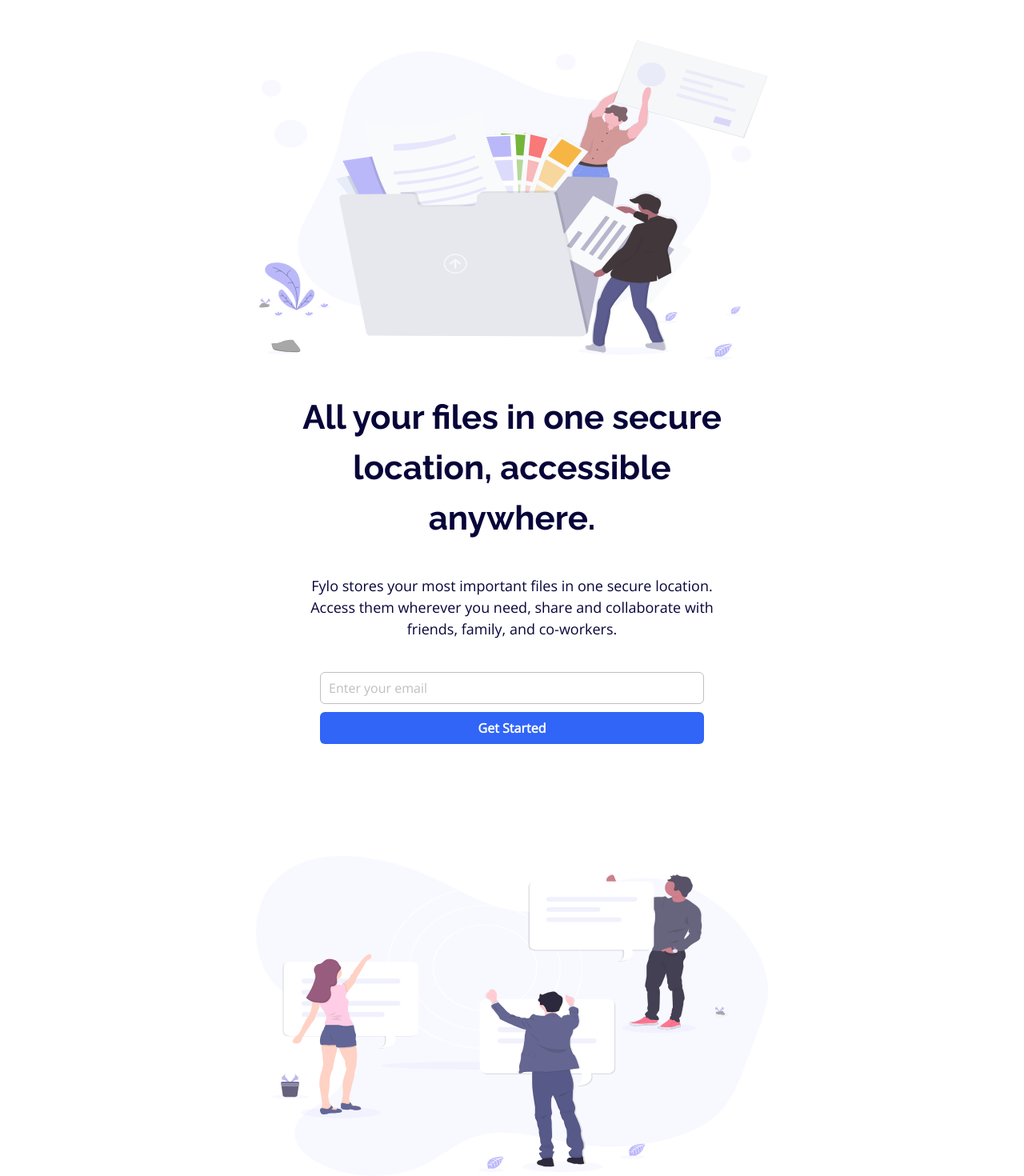
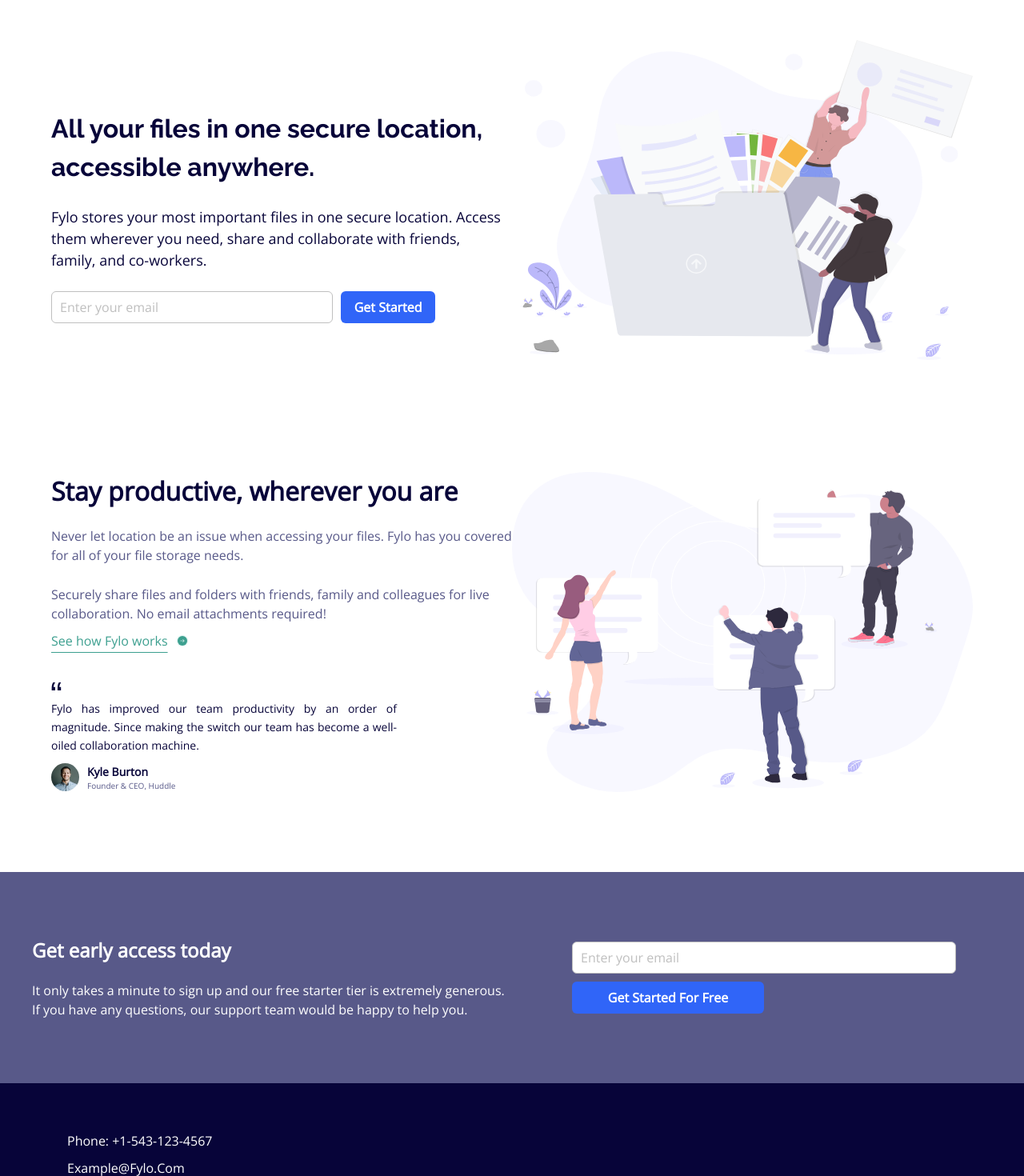
Before and after one commit to HernanAlvarado12/fylo-landing-app, a React (Vite) app: page / in a window 1280 px wide. Shown: the part 80-1550 px from the top of the page at 80% size. Built offline with nearby package versions, Linux system fonts and the light colour scheme.

Commit message:
main section for devices desktop

```diff
--- a/src/components/Form.jsx
+++ b/src/components/Form.jsx
@@ -1,16 +1,16 @@
 import { useState } from "react"
 import { Input } from "./Input"
 
-const Form = ({ value }) => {
+const Form = ({ classEmail, classSubtmit, classForm = '', value }) => {
     const [email, setEmail] = useState('')
 
     const handleEmail = (event) => setEmail(event.target.value)
     const handleSubmit = (event) => event.preventDefault();
 
     return (
-        <form className="w-full max-w-3xl mx-auto flex flex-col gap-y-1">
-            <Input type="email" color="gray" value={email} placeholder="Enter your email" handleChange={handleEmail} />
-            <Input type="submit" color="blue" value={value} handleClick={handleSubmit} />
+        <form className={`w-full max-w-3xl mx-auto flex flex-col gap-y-1 ${classForm}`}>
+            <Input classList={classEmail} type="email" color="gray" value={email} placeholder="Enter your email" handleChange={handleEmail} />
+            <Input classList={classSubtmit} type="submit" color="blue" value={value} handleClick={handleSubmit} />
         </form>
     )
 }
--- a/src/components/Input.jsx
+++ b/src/components/Input.jsx
@@ -1,11 +1,11 @@
 
 
-const Input = ({ type, value, color, placeholder, handleClick, handleChange }) => {
+const Input = ({ classList, type, value, color, placeholder, handleClick, handleChange }) => {
     const variants = {
         gray: 'text-gray border-gray placeholder:text-gray',
         blue: 'text-white font-bold bg-blue-100 border-transparent',
     }
-    return <input className={`w-full h-4 px-1 text-sm outline-none rounded-sm border ${variants[color]}`} type={type} value={value} placeholder={placeholder} onClick={handleClick} onChange={handleChange} />
+    return <input className={`w-full h-4 px-1 text-sm cursor-pointer outline-none rounded-sm border ${variants[color]} ${classList}`} type={type} value={value} placeholder={placeholder} onClick={handleClick} onChange={handleChange} />
 }
 
 Input.defaultProps = {
--- a/src/components/ListItem.jsx
+++ b/src/components/ListItem.jsx
@@ -1,5 +1,5 @@
 const ListItem = ({ text, color }) => {
-    return <li className={`text-sm font-normal capitalize ${color}`}>{text}</li>
+    return <li className={`text-sm font-normal capitalize cursor-pointer ${color}`}>{text}</li>
 }
 
 export { ListItem }
--- a/src/components/Main.jsx
+++ b/src/components/Main.jsx
@@ -1,38 +1,37 @@
+import { Input } from "./Input"
+import { Form } from "./Form"
+import { Picture } from "./Picture"
+import { useState } from "react"
 import illustrationOne from "../assets/illustration-1.svg"
 import illustrationTwo from "../assets/illustration-2.svg"
 import arrow from "../assets/arrow.svg"
 import quotes from "../assets/quotes.svg"
 import user from "../assets/testimonial.jpg"
-import { Input } from "./Input"
-import { Form } from "./Form"
-import { Picture } from "./Picture"
-import { useState } from "react"
+
 
 const Main = () => {
 
-    const [email, setEmail] = useState('')
-
-    const handleEmail = (event) => setEmail(event.target.value)
 
     return (
         <>
             <main className="w-90 mt-5 mx-auto">
-                <section>
-                    <img className="w-full sm:max-h-[40rem] sm:max-w-5xl sm:mx-auto" src={illustrationOne} alt="hero image" />
-                    <article className="mb-56 flex flex-col gap-y-3 text-center sm:max-w-4xl sm:mx-auto sm:gap-y-4">
-                        <h1 className="mt-4 text-blue-300 text-lg font-bold font-open sm:text-xl">All your files in one secure location, accessible anywhere.</h1>
+                <section className="md:mb-56 md:grid md:items-center md:grid-cols-2 md:gap-x-2">
+                    <img className="w-full sm:max-h-[40rem] sm:max-w-6xl sm:mx-auto md:order-1" src={illustrationOne} alt="hero image" />
+                    <article className="mb-56 flex flex-col gap-y-3 text-center sm:max-w-5xl sm:mx-auto sm:gap-y-4 md:m-0 md:gap-y-2.5 md:text-start">
+                        <h1 className="mt-4 text-blue-300 text-lg font-bold font-open sm:text-xl md:text-lg">All your files in one secure location, accessible anywhere.</h1>
                         <p className="text-blue-300 text-sm font-medium sm:text-md">
                             Fylo stores your most important files in one secure location. Access them wherever
                             you need, share and collaborate with friends, family, and co-workers.
                         </p>
-                        <Form value="Get Started" />
+                        <Form value="Get Started" classForm="md:ml-0 md:flex-row md:gap-x-1" classEmail="md:w-3/4" classSubtmit="md:w-1/4" />
                     </article>
                 </section>
+                <section className="md:mb-10 md:grid md:items-center md:grid-cols-2">
+                    <img className="w-full sm:max-h-[40rem] sm:max-w-6xl sm:mx-auto md:order-1" src={illustrationTwo} alt="people picture" />
                     <section>
-                    <img className="w-full sm:max-h-[40rem] sm:max-w-5xl sm:mx-auto" src={illustrationTwo} alt="people picture" />
-                    <article className="sm:max-w-4xl sm:mx-auto">
-                        <h2 className="mt-8 mb-3 text-blue-300 text-md font-bold text-center sm:text-base">Stay productive, wherever you are</h2>
-                        <div className="flex flex-col gap-y-2.5 text-sm text-blue sm:text-md">
+                        <article className="sm:max-w-5xl sm:mx-auto">
+                            <h2 className="mt-8 mb-3 text-blue-300 text-md font-bold text-center sm:text-base md:m-0 md:mb-2 md:text-start md:text-lg">Stay productive, wherever you are</h2>
+                            <div className="flex flex-col gap-y-2.5 text-sm text-blue sm:text-md md:text-sm">
                                 <p>
                                     Never let location be an issue when accessing your files. Fylo has you
                                     covered for all of your file storage needs.
@@ -42,36 +41,39 @@
                                     live collaboration. No email attachments required!
                                 </p>
                             </div>
-                        <a className="mt-6 mb-8 flex items-center justify-center gap-x-1 text-sm text-cyan underline underline-offset-8 decoration-cyan sm:text-md" href="#">
+                            <a className="mt-6 mb-8 flex items-center justify-center gap-x-1 text-sm text-cyan underline underline-offset-8 decoration-cyan sm:text-md md:mt-1 md:mb-4 md:justify-start md:text-sm" href="#">
                                 See how Fylo works
                                 <img src={arrow} alt="arrow icon" />
                             </a>
                         </article>
-                    <article className="w-3/4 mx-auto mb-10">
+                        <article className="w-3/4 mx-auto mb-10 md:m-0">
                             <figure>
                                 <img src={quotes} alt="quote icon" />
-                            <figcaption className="mt-0.5 mb-2 text-xs text-blue-300 leading-relaxed text-justify sm:mt-1.5 sm:mb-2.5 sm:text-sm">
+                                <figcaption className="mt-0.5 mb-2 text-xs text-blue-300 leading-relaxed text-justify sm:mt-1.5 sm:mb-2.5 sm:text-sm md:text-xs md:my-1">
                                     Fylo has improved our team productivity by an order of magnitude. Since
                                     making the switch our team has become a well-oiled collaboration machine.
                                 </figcaption>
                             </figure>
                             <figure className="flex items-center gap-x-1">
-                            <img className="w-3.5 rounded-full sm:w-4" src={user} alt="user picture" />
+                                <img className="w-3.5 rounded-full sm:w-4 md:w-3.5" src={user} alt="user picture" />
                                 <figcaption>
-                                <h3 className="text-blue-300 font-bold text-xs sm:text-sm">Kyle Burton</h3>
-                                <p className="text-blue text-[1rem] sm:text-xs">Founder & CEO, Huddle</p>
+                                    <h3 className="text-blue-300 font-bold text-xs sm:text-sm md:text-xs">Kyle Burton</h3>
+                                    <p className="text-blue text-[1rem] sm:text-xs md:text-[1rem]">Founder & CEO, Huddle</p>
                                 </figcaption>
                             </figure>
                         </article>
                     </section>
+                </section>
             </main>
-            <section className="w-full py-5 px-3 flex items-center justify-center flex-col text-white text-center bg-blue">
+            <section className="w-full py-5 px-3 flex items-center justify-center flex-col text-white text-center bg-blue md:py-8 md:px-4 md:flex-row md:justify-between md:gap-x-3 md:text-start">
+                <div className="md:w-1/2">
                     <h2 className="text-base font-bold">Get early access today</h2>
-                <p className="mt-1.5 mb-3 text-sm sm:mt-2.5 sm:mb-4 sm:text-md">
+                    <p className="mt-1.5 mb-3 text-sm sm:mt-2.5 sm:mb-4 sm:text-md md:m-0 md:mt-2 md:text-sm">
                         It only takes a minute to sign up and our free starter tier is extremely generous.
                         If you have any questions, our support team would be happy to help you.
                     </p>
-                <Form value="Get Started For Free" />
+                </div>
+                <Form value="Get Started For Free" classForm="md:w-1/2" classSubtmit="md:w-2/4"/>
             </section>
         </>
     )
--- a/tailwind.config.js
+++ b/tailwind.config.js
@@ -8,7 +8,7 @@
   theme: {
     extend: {
       screens: {
-        xr: '900px'
+        md: '900px'
       },
       spacing: {
         '0.2': '0.2rem',
```
Lines whose indentation alone changed are shown as unchanged.
